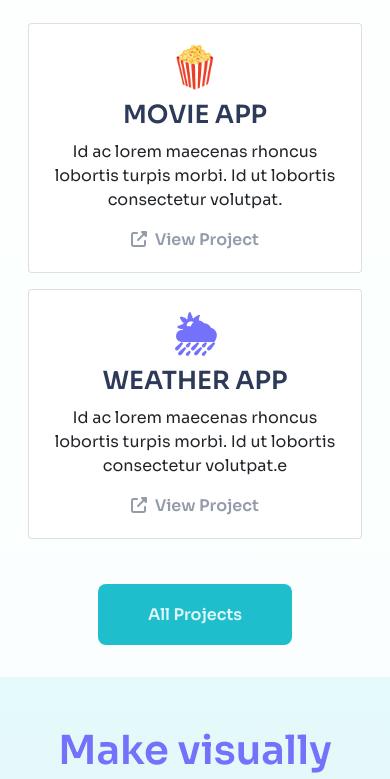
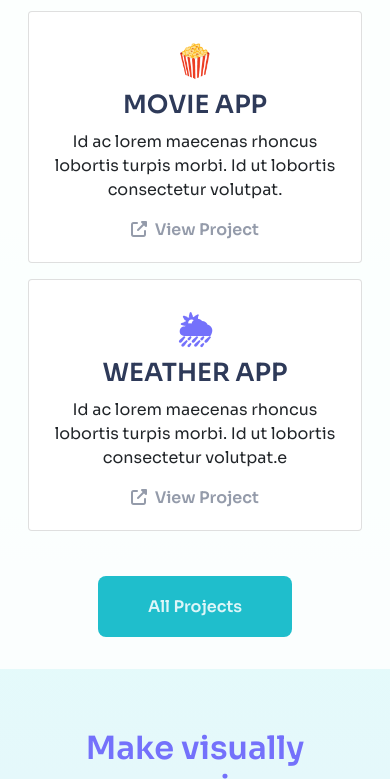
Before and after one commit to Molserram/Portfolio-project, a plain HTML site: page index.html in a window 390 px wide. Shown: the part 683-1462 px from the top of the page. Drawn offline with nearby package versions, Linux system fonts and the light colour scheme.

Commit message:
Reduced highlight text on smallers screens

```diff
--- a/styles/portfolio.css
+++ b/styles/portfolio.css
@@ -129,6 +129,10 @@ a:hover {
 }
 
 @media (max-width: 992px) {
+  body {
+    margin: 0;
+    text-align: center;
+  }
   .hero {
     padding: 60px 20px;
   }
@@ -151,7 +155,8 @@ a:hover {
     margin-top: 0;
   }
   .text-highlight {
-    font-size: 40px;
+    font-size: 32px;
+    margin: 10px;
   }
 
   .hero-image {
```
